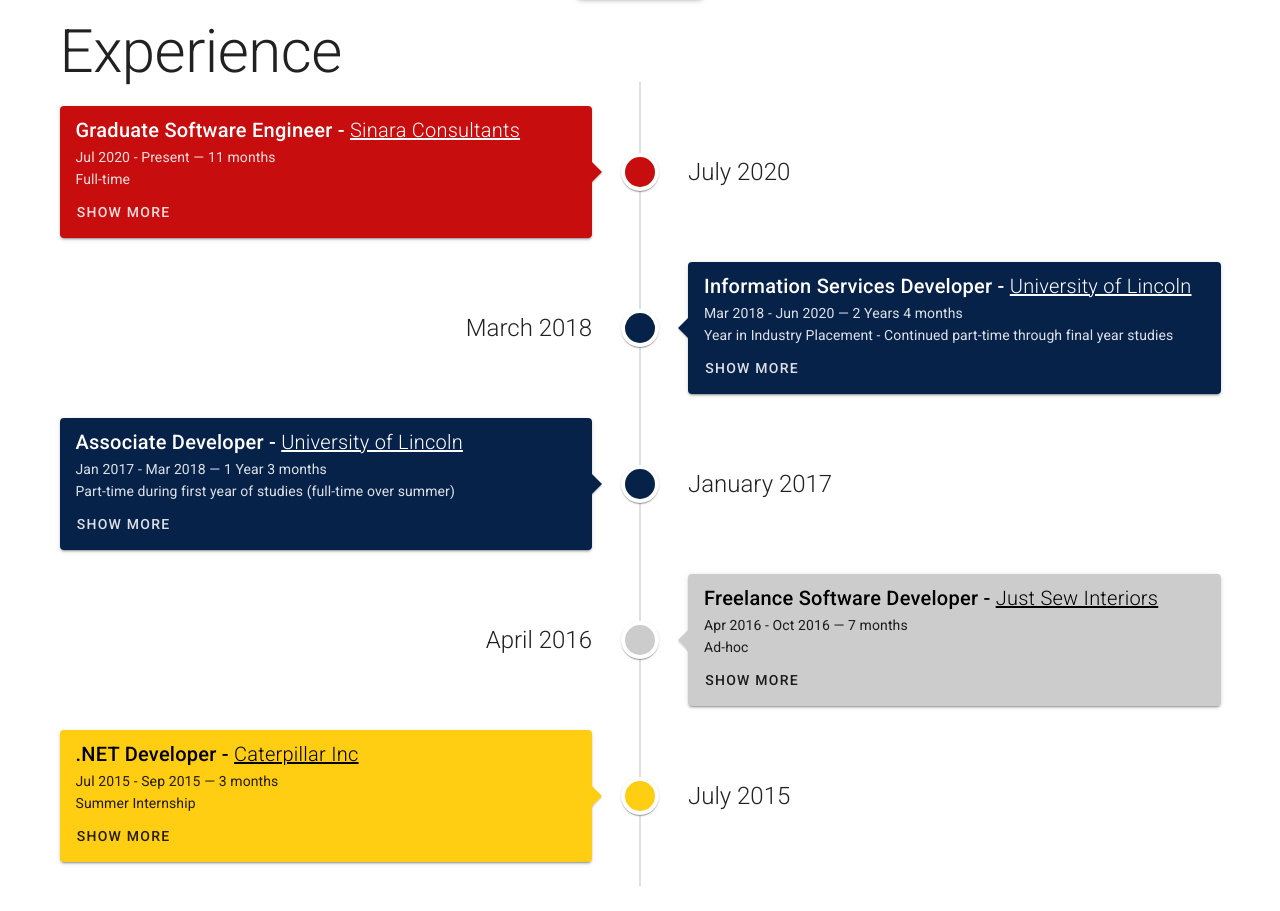
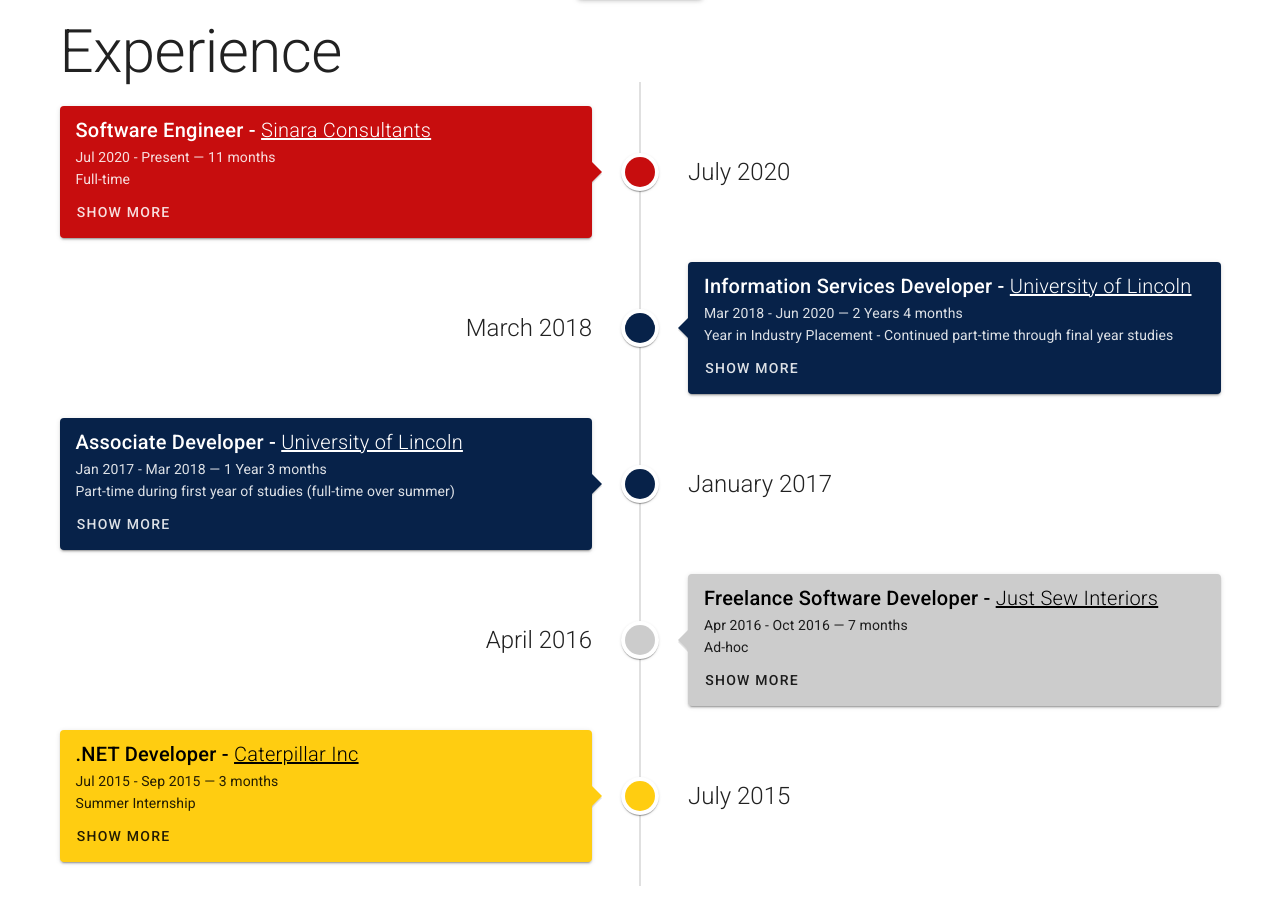
Before and after one commit to JackSteel97/PersonalSite, a Nuxt app: page / in a window 1280 px wide. Shown: the part 946-1857 px from the top of the page. Built offline with nearby package versions, Linux system fonts and the light colour scheme; what vue-typed-js would draw is missing.

Commit message:
job title update

```diff
--- a/components/experience/experience.vue
+++ b/components/experience/experience.vue
@@ -21,7 +21,7 @@
     data: () =>{
         return {
             experienceItems: [
-                new ExperienceItem('#c70d0e', "Graduate Software Engineer", "#FFFFFF", "Sinara Consultants", "https://www.sinara.com/",
+                new ExperienceItem('#c70d0e', "Software Engineer", "#FFFFFF", "Sinara Consultants", "https://www.sinara.com/",
                                 "Full-time", new Date(2020, 6, 6), true, new Date(), ["Effective home working during pandemic", "Effective hybrid working", "Agile Scrum development of internal and external client large-scale systems", "Programming with C#, SignalR, Typescript, VueJS", "Deployment to AWS with kubernetes", "CI/CD with Jenkins"]),
 
                 new ExperienceItem('#072249', "Information Services Developer", "#FFFFFF", "University of Lincoln", "https://www.lincoln.ac.uk/",
```
